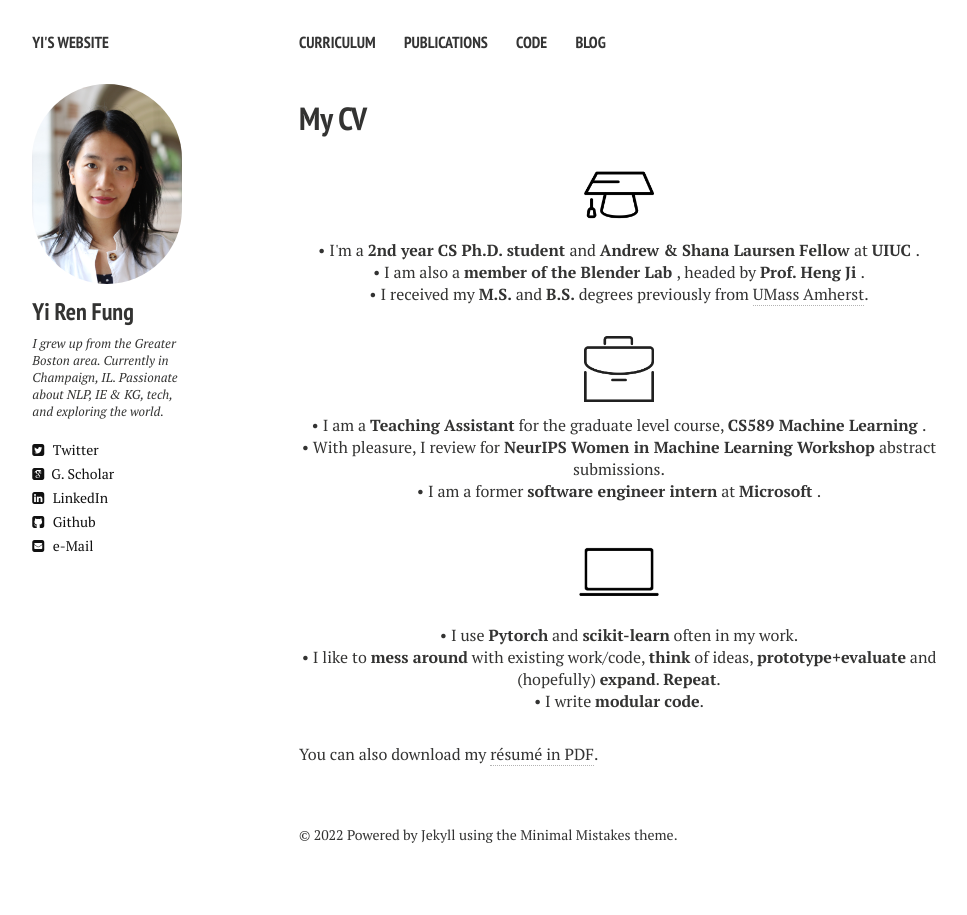
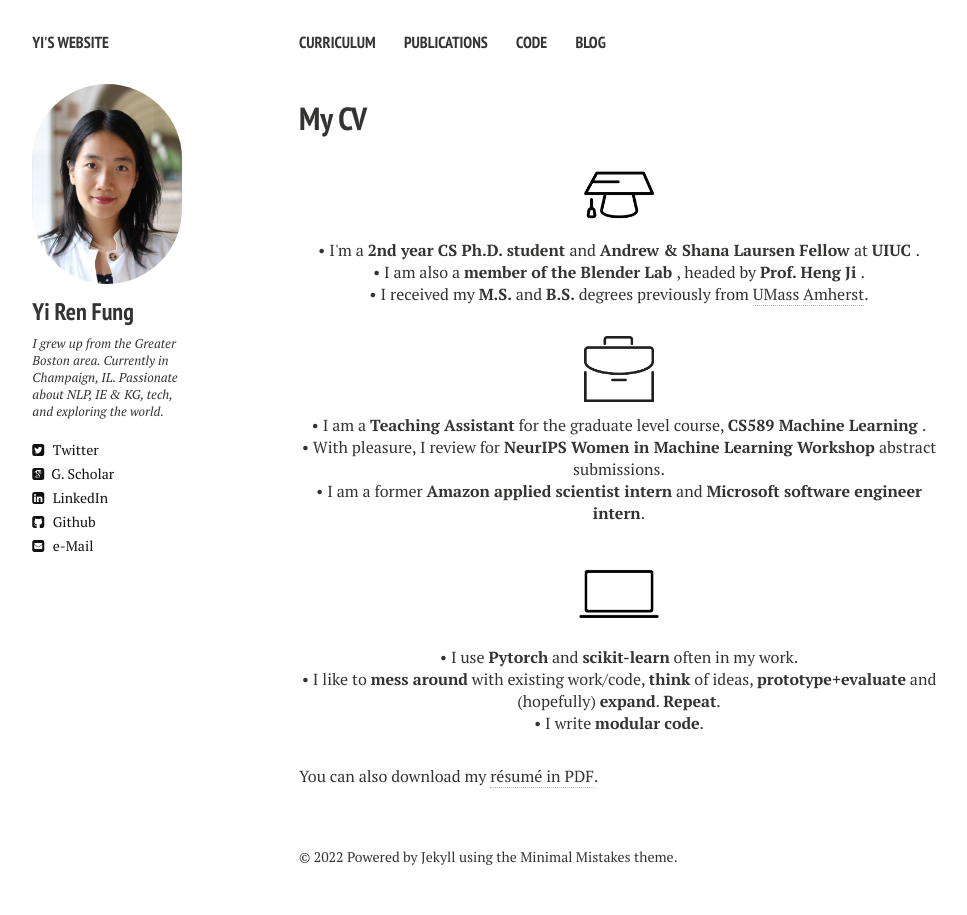
Before and after one commit to yrf1/yrf1.github.io, a Jekyll site: the page built from cv.md, in a window 1280 px wide. Shown: the whole page, without its empty margins (21-988 px from the left). Built offline with Jekyll 4.4.1, drawn with Linux system fonts in a browser that asks for light colours; nearby versions of some CDN libraries.

Commit message:
Update Webpage

```diff
--- a/_layouts/cv.html
+++ b/_layouts/cv.html
@@ -53,7 +53,7 @@
     <p align="center" class=bottom-small><img src="{{ site.url }}/images/CV/business.png" alt="Work Experience" width="70" height="70"></p>
     <p align="center">&#8226 I am a <strong>Teaching Assistant</strong> for the graduate level course, <strong> <a href="https://research.google.com" target="_blank">CS589 Machine Learning</a> </strong>.</p>
     <p align="center">&#8226 With pleasure, I review for <strong> <a href="https://wimlworkshop.org" target="_blank">NeurIPS Women in Machine Learning Workshop</a> </strong> abstract submissions.</p>
-    <p align="center" class="bottom-three">&#8226 I am a former <strong>software engineer intern</strong> at <strong> <a href="https://careers.microsoft.com/us/en/" target="_blank">Microsoft</a> </strong>.</p>
+    <p align="center" class="bottom-three">&#8226 I am a former <strong> Amazon applied scientist intern</strong> and <strong>Microsoft software engineer intern</strong>.</p>
 
     <p align="center" class=bottom-small><img src="{{ site.url }}/images/CV/computer2.png" alt="Computer Skills" width="80" height="80"></p>
     <p align="center">&#8226 I use <strong>Pytorch</strong> and <strong>scikit-learn</strong> often in my work. </p>
```
